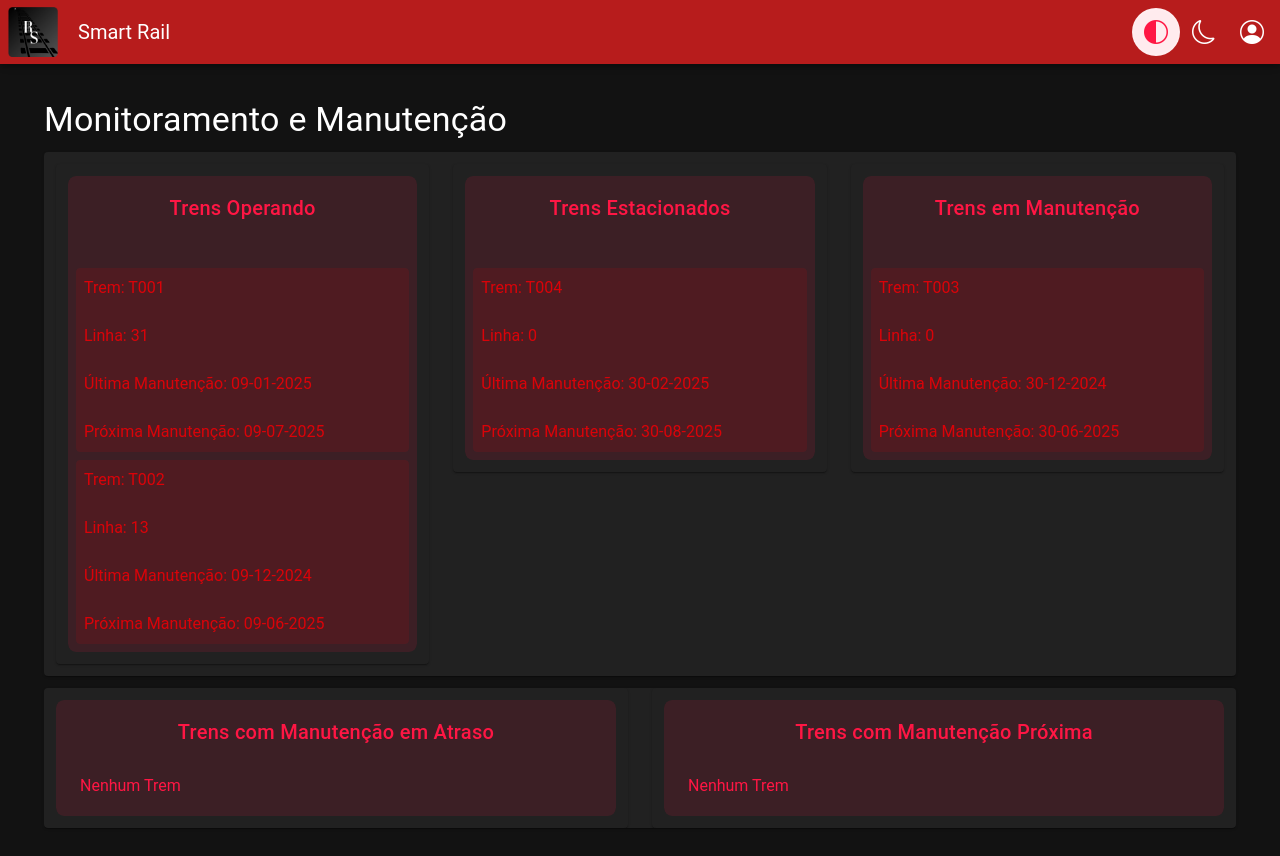
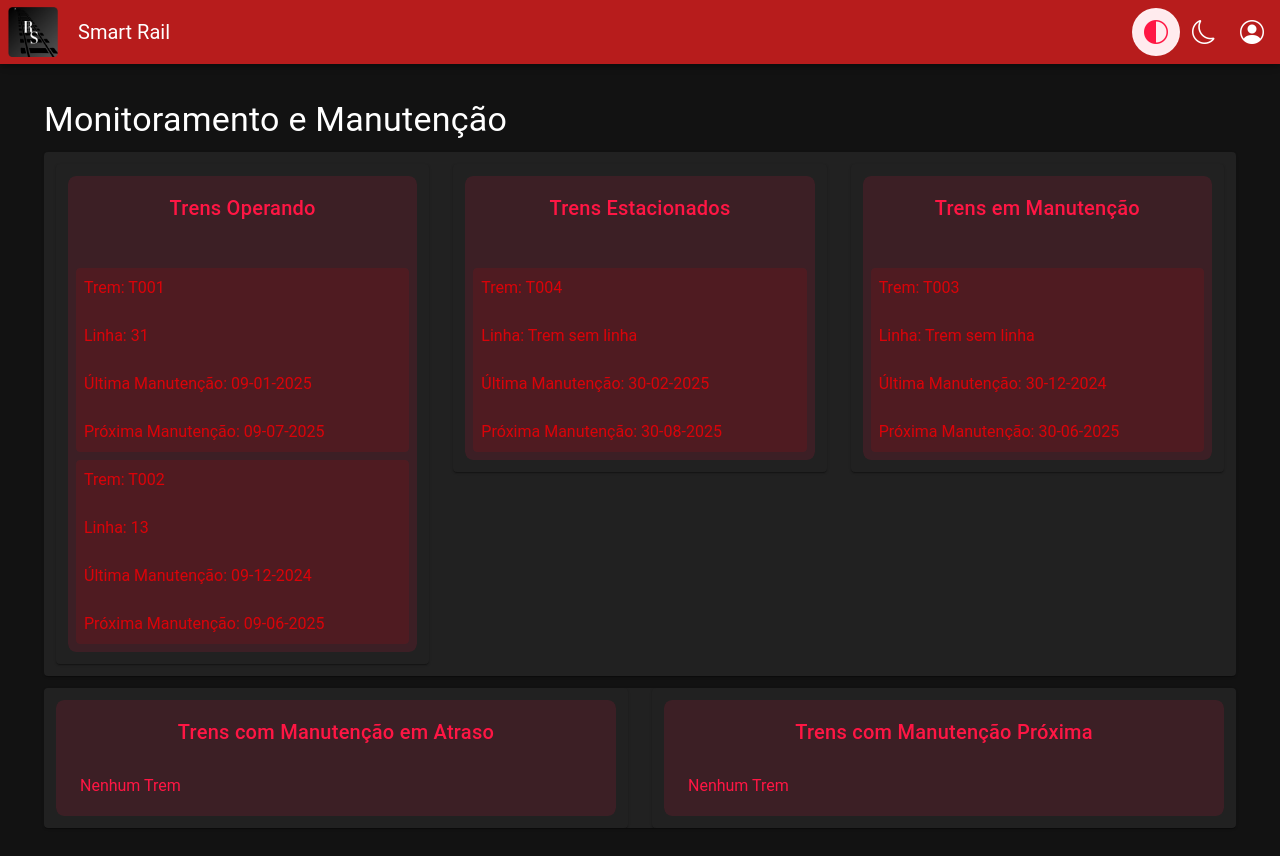
Before and after one commit to Miguel-Paes/smart-rail-project, a Vue app: page /monitoramento-e-manutencao in a window 1280 px wide. Built offline with nearby package versions, Linux system fonts and the light colour scheme; a small style sheet from the web is missing.

Commit message:
add: Caso a linha seja 0. Retorna uma mensagem falando que o trem não tem linha

```diff
--- a/src/components/Maintenance/TrainsList.vue
+++ b/src/components/Maintenance/TrainsList.vue
@@ -21,7 +21,7 @@
 
     <v-card class="pa-2" color="accent4" variant="tonal" v-for="item in items" :key="item.id">
       <v-row class="pa-3">Trem: {{ item.trainCode }}</v-row>
-      <v-row class="pa-3">Linha: {{ item.line }}</v-row>
+      <v-row class="pa-3">Linha: {{ item.line == 0 ? 'Trem sem linha' : item.line  }}</v-row>
       <v-row class="pa-3">Última Manutenção: {{ item.lastMaintance }}</v-row>
       <v-row class="pa-3">Próxima Manutenção: {{ item.nextMaintance }}</v-row>
     </v-card>
```
